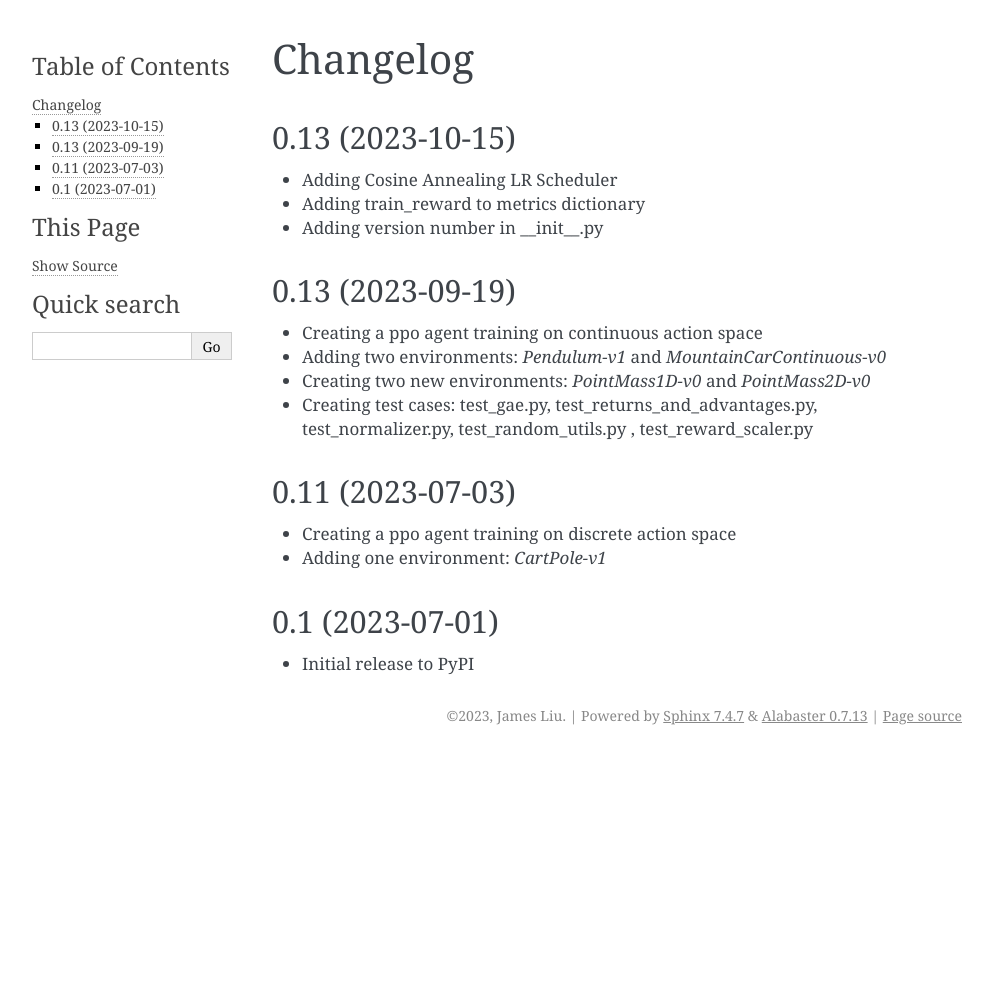
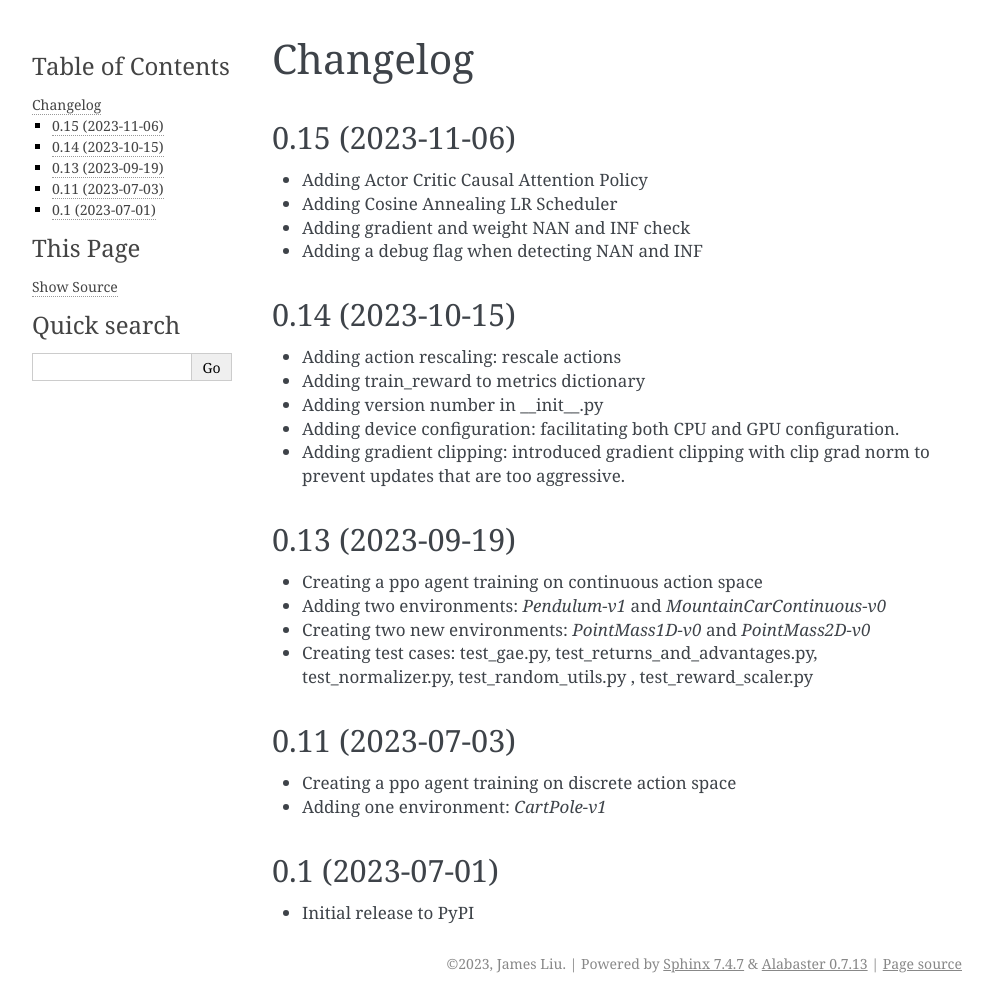
Before and after one commit to jamesliu/nanoPPO, a Sphinx documentation site: the page built from docs/changelog.rst, in a window 1280 px wide. Shown: the whole page, without its empty margins (148-1141 px from the left). Built offline with Sphinx 7.4.7, drawn with Linux system fonts in a browser that asks for light colours; before the commit the page ends 900 px from its top, so only the background shows below that.

Commit message:
Update readthedocs for 0.15 release

```diff
--- a/docs/changelog.rst
+++ b/docs/changelog.rst
@@ -6,12 +6,24 @@
 
 .. _v0_15:
 
-0.13 (2023-10-15)
+0.15 (2023-11-06)
 -----------------
 
+- Adding Actor Critic Causal Attention Policy
 - Adding Cosine Annealing LR Scheduler
+- Adding gradient and weight NAN and INF check
+- Adding a debug flag when detecting NAN and INF
+
+.. _v0_14:
+
+0.14 (2023-10-15)
+-----------------
+
+- Adding action rescaling: rescale actions
 - Adding train_reward to metrics dictionary
 - Adding version number in __init__.py
+- Adding device configuration: facilitating both CPU and GPU configuration.
+- Adding gradient clipping: introduced gradient clipping with clip grad norm to prevent updates that are too aggressive.
 
 .. _v0_13:
 
--- a/docs/conf.py
+++ b/docs/conf.py
@@ -14,7 +14,9 @@ release = '0.1'
 # -- General configuration ---------------------------------------------------
 # https://www.sphinx-doc.org/en/master/usage/configuration.html#general-configuration
 
-extensions = []
+extensions = [
+    'myst_parser',
+]
 
 templates_path = ['_templates']
 exclude_patterns = ['_build', 'Thumbs.db', '.DS_Store']
--- a/docs/index.rst
+++ b/docs/index.rst
@@ -21,6 +21,7 @@ nanoPPO
    :caption: Contents:
 
    installation
+   readme
    reward_rescaling
    contributing
    changelog
--- /dev/null
+++ b/docs/readme.rst
@@ -0,0 +1 @@
+.. mdinclude:: ../README.md
```
